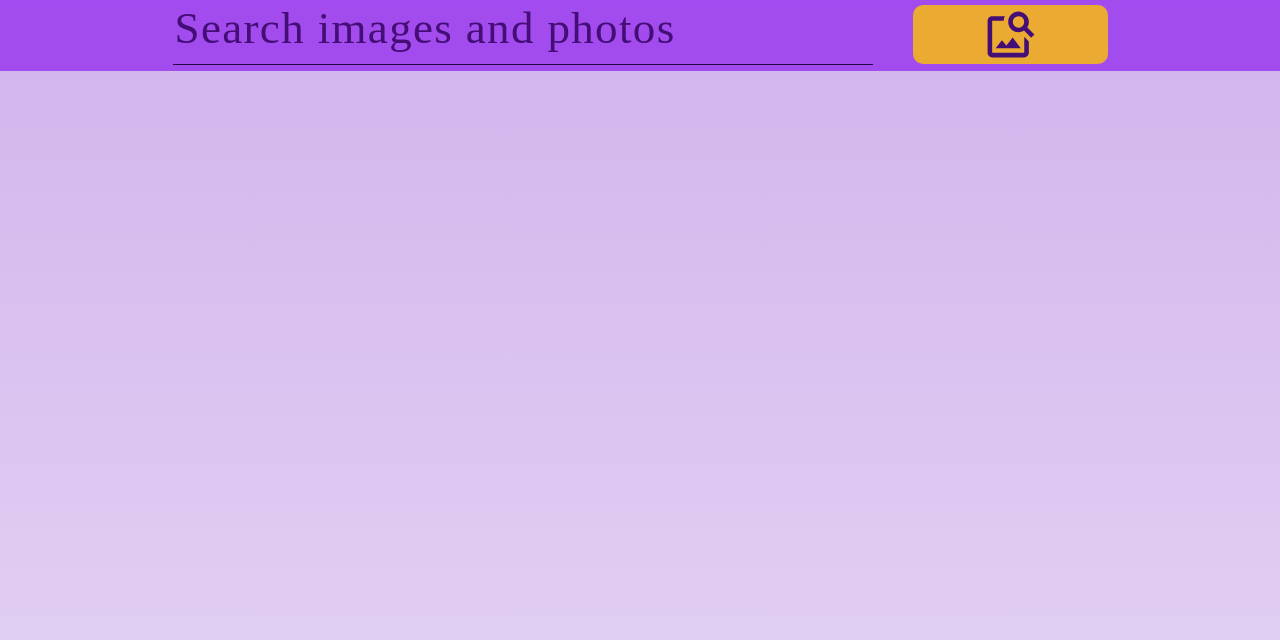
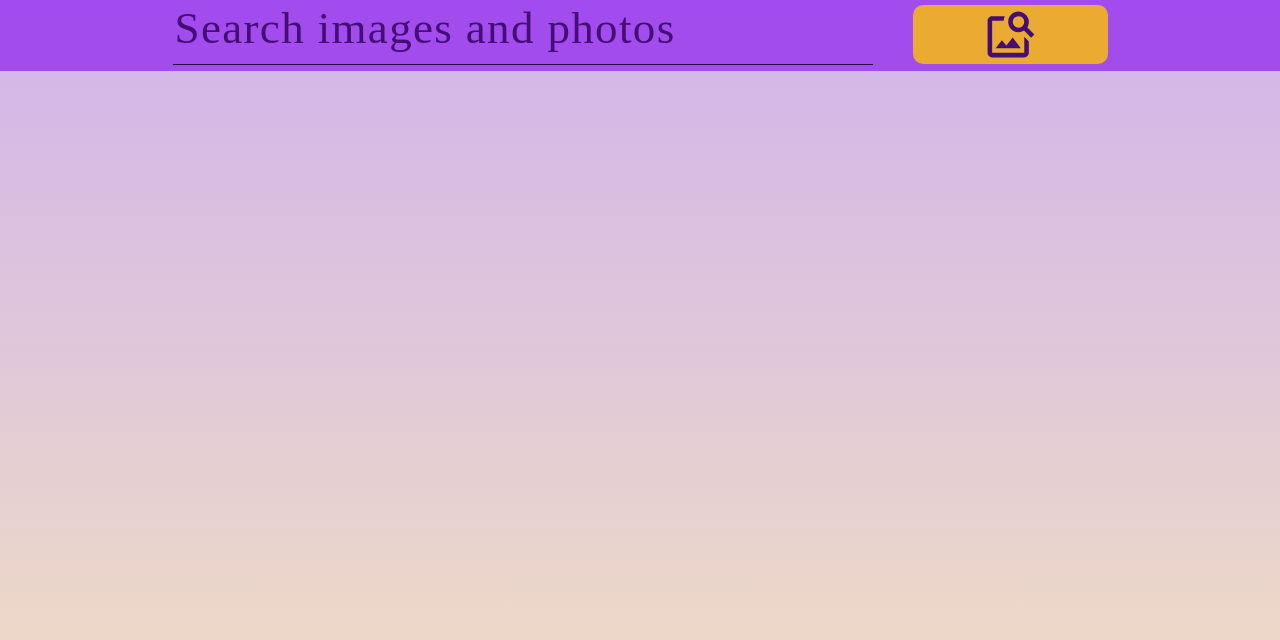
Before and after one commit to OlichkaKhamuliak/goit-react-hw-04, a React (Vite) app: page / in a window 1280 px wide. Shown: the top 640 px of the page. Built offline with nearby package versions, Linux system fonts and the light colour scheme; a web font is replaced by a local one.

Commit message:
edit styles

```diff
--- a/src/components/ImageCard/ImageCard.module.css
+++ b/src/components/ImageCard/ImageCard.module.css
@@ -9,7 +9,7 @@
   margin-right: 10px;
 
   border-radius: 5%;
-  transition: transform var(--animation-duration) var(--timing-function);
+  transition: transform var(--animation-duration);
   height: 100%;
   max-width: 400px;
 }
@@ -27,10 +27,16 @@
     padding: 5px;
   }
 }
-
-.photoCard:hover {
+.photoCard:active {
   transform: scale(1.03);
   box-shadow: var(--shadow-regular);
+}
+@media (hover: hover) {
+  .photoCard:hover,
+  .photoCard:focus {
+    transform: scale(1.03);
+    box-shadow: var(--shadow-regular);
+  }
 }
 
 .img {
--- a/src/components/ImageModal/ImageModal.jsx
+++ b/src/components/ImageModal/ImageModal.jsx
@@ -37,9 +37,10 @@ export const ImageModal = ({
       transform: 'translate(-50%, -50%)',
       backgroundColor: color,
       borderColor: color,
-      // width: '50%',
+      maxWidth: '80%',
       padding: '7px',
-      maxHeight: '90%',
+      maxHeight: '70%',
+      marginTop: '3px',
     },
   };
   return (
@@ -91,7 +92,7 @@ export const ImageModal = ({
               rel="noopener noreferrer"
               aria-label="Instagram icon"
             >
-              <div className={css.textWrap}>
+              <div className={`${css.textWrap} ${css.link}`}>
                 <FaInstagram className={css.icon} size="20" />
                 <p>@{instId}</p>
               </div>
--- a/src/components/ImageModal/ImageModal.module.css
+++ b/src/components/ImageModal/ImageModal.module.css
@@ -13,11 +13,11 @@
   gap: 5px;
   padding-top: 5px;
   padding-bottom: 5px;
+  /* width: 290px; */
+}
+/* .img {
   width: 290px;
-}
-.img {
-  width: 290px;
-}
+} */
 .icon {
   flex-shrink: 0; /* Заборона зменшення розміру іконки */
 }
@@ -29,6 +29,44 @@
 }
 .imgContainer {
   position: relative;
+}
+.link {
+  transition: color var(--animation-cubicBezier), background var(--animation-cubicBezier);
+}
+.link:active {
+  background: linear-gradient(
+    90deg,
+    rgba(123, 51, 248, 1) 0%,
+    rgba(187, 2, 232, 1) 13%,
+    rgba(251, 0, 124, 1) 26%,
+    rgba(255, 116, 3, 1) 39%,
+    rgba(255, 203, 0, 1) 52%,
+    rgba(255, 116, 3, 1) 65%,
+    rgba(251, 0, 124, 1) 78%,
+    rgba(187, 2, 232, 1) 89%,
+    rgba(123, 51, 248, 1) 100%
+  );
+  border-radius: 2px;
+  color: rgb(255, 255, 255);
+}
+@media (hover: hover) {
+  .link:hover,
+  .link:focus {
+    background: linear-gradient(
+      90deg,
+      rgba(123, 51, 248, 1) 0%,
+      rgba(187, 2, 232, 1) 13%,
+      rgba(251, 0, 124, 1) 26%,
+      rgba(255, 116, 3, 1) 39%,
+      rgba(255, 203, 0, 1) 52%,
+      rgba(255, 116, 3, 1) 65%,
+      rgba(251, 0, 124, 1) 78%,
+      rgba(187, 2, 232, 1) 89%,
+      rgba(123, 51, 248, 1) 100%
+    );
+    border-radius: 2px;
+    color: rgb(255, 255, 255);
+  }
 }
 @media screen and (min-width: 768px) {
   .description {
@@ -50,13 +88,13 @@
   .description {
     font-size: 25px;
     gap: 13px;
-    width: 900px;
+    width: 650px;
   }
   .icon {
     height: 30px;
     width: 30px;
   }
   .img {
-    width: 900px;
+    width: 650px;
   }
 }
--- a/src/components/LoadMoreBtn/LoadMoreBtn.module.css
+++ b/src/components/LoadMoreBtn/LoadMoreBtn.module.css
@@ -1,29 +1,32 @@
 .button {
   display: block;
-
   margin-left: auto;
   margin-right: auto;
   margin-top: 45px;
   margin-bottom: 45px;
-
   color: white;
   background-color: var(--color-violet);
-
   border-radius: 8px;
-
   padding: 15px 30px;
   text-transform: uppercase;
   font-weight: bold;
   cursor: pointer;
-  transition: box-shadow var(--animation-cubicBezier);
+  transition: box-shadow var(--animation-cubicBezier), background-color var(--animation-cubicBezier);
 }
 @media screen and (min-width: 768px) {
   .button {
     margin-bottom: 55px;
   }
 }
-.button:hover,
-.button:focus {
+
+.button:active {
   box-shadow: var(--shadow-small);
   background-color: var(--color-darkviolet);
 }
+@media (hover: hover) {
+  .button:hover,
+  .button:focus {
+    box-shadow: var(--shadow-small);
+    background-color: var(--color-darkviolet);
+  }
+}
--- a/src/components/SearchBar/SearchBar.module.css
+++ b/src/components/SearchBar/SearchBar.module.css
@@ -46,7 +46,7 @@
   margin-left: 10px;
   background-color: rgb(235, 170, 50);
   color: var(--color-violet);
-  transition: color var(--animation-cubicBezier) background-color var(--animation-cubicBezier);
+  transition: color var(--animation-cubicBezier), background-color var(--animation-cubicBezier);
 }
 
 .button:hover {
--- a/src/styles/variables.css
+++ b/src/styles/variables.css
@@ -3,7 +3,7 @@
   --color-darkviolet: #270545;
   --color-form: #9a39efd8;
   --color-violet: #450e76;
-  --color-mainBackground: linear-gradient(to bottom, #d1b3ec, #d1b3ec8e);
+  --color-mainBackground: linear-gradient(to bottom, #d1b3ec, rgba(239, 210, 157, 0.653));
 
   /*font*/
   --font-small: 26px;
@@ -12,9 +12,10 @@
 
   /*shadow*/
   --shadow-regular: 0px 3px 3px 1px #9e9e9e;
+  --shadow-small: 0px 2px 2px rgba(0, 0, 0, 0.4);
 
   /*animation*/
-  --animation-cubicBezier: 0.25s cubic-bezier(0.7, 0.98, 0.86, 0.98);
+  --animation-cubicBezier: 0.35s cubic-bezier(0.25, 0.1, 0.25, 1);
 }
 
 /**
@@ -32,15 +33,15 @@
 /* svg */
 @media screen and (min-width: 768px) {
   .go4109123758 {
-    margin-top: 60px !important;
+    margin-top: 50px !important;
   }
   .go685806154 {
     scale: 1.6;
   }
 }
-@media screen and (min-width: 768px) {
+@media screen and (min-width: 1280px) {
   .go4109123758 {
-    margin-top: 65px !important;
+    margin-top: 54px !important;
   }
   .go685806154 {
     scale: 2;
```
